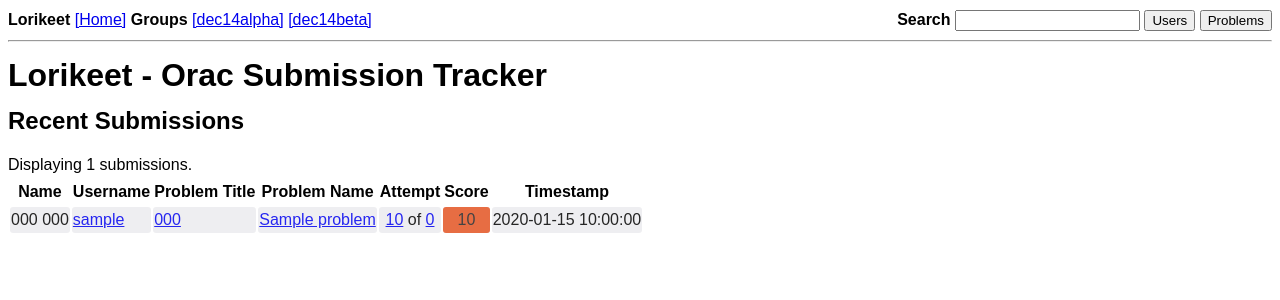
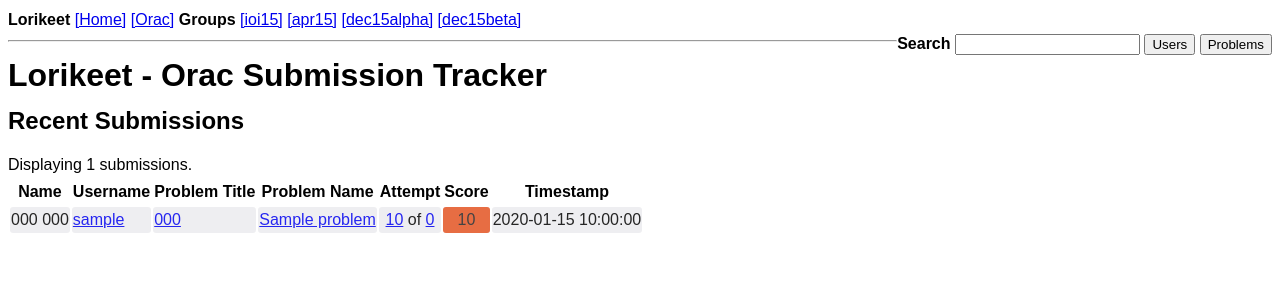
Before and after one commit to KKMahogany/lorikeet, a Flask app: page / in a window 1280 px wide. Shown: the top 300 px of the page. Run offline with Flask 2, Linux system fonts and the light colour scheme; a database or web service that is not in the repository returns one stand-in record (values such as "Sample title"); data that the repository does not hold is empty; some libraries are stand-ins or nearby versions.

Commit message:
Added 15dec group to layout

```diff
--- a/lorikeet/templates/layout.html
+++ b/lorikeet/templates/layout.html
@@ -12,14 +12,21 @@
     </head>
 
     <body>
-        <div>
-            <b>Lorikeet</b>
-            <a href="{{ url_for('index') }}">[Home]</a>
-            <b>Groups</b>
-            <a href="{{ url_for('group_scoreboard', groupname='dec14alpha') }}">
-                [dec14alpha]</a>
-            <a href="{{ url_for('group_scoreboard', groupname='dec14beta') }}">
-                [dec14beta]</a>
+        <div id="head_bar">
+            <div id="header_left">
+                <b>Lorikeet</b>
+                <a href="{{ url_for('index') }}">[Home]</a>
+                <a href="http://orac.amt.edu.au/cgi-bin/train/hub.pl">[Orac]</a>
+                <b>Groups</b>
+                <a href="{{ url_for('group_scoreboard', groupname='ioi15') }}">
+                    [ioi15]</a>
+                <a href="{{ url_for('group_scoreboard', groupname='apr15') }}">
+                    [apr15]</a>
+                <a href="{{ url_for('group_scoreboard', groupname='dec15alpha') }}">
+                    [dec15alpha]</a>
+                <a href="{{ url_for('group_scoreboard', groupname='dec15beta') }}">
+                    [dec15beta]</a>
+            </div>
             <div id="search_div">
                 <b>Search</b>
                 <form id="search_form" action="{{ url_for('search_handle') }}" method="GET">
```
